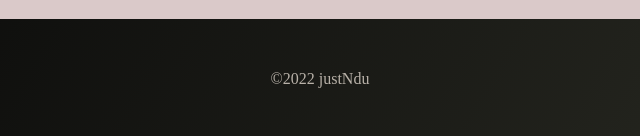
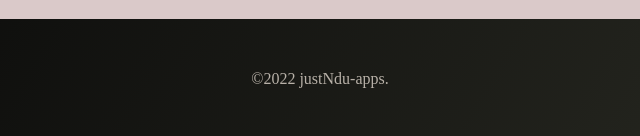
Before and after one commit to mzingeli79/palindrome-checker, a plain HTML site: page index.html in a window 1280 px wide. Shown: the part 661-797 px from the top of the page, 320-960 px from the left. Drawn offline with Linux system fonts and the light colour scheme.

Commit message:
Update index.html

```diff
--- a/index.html
+++ b/index.html
@@ -31,7 +31,7 @@
         </div>
     </main>
     <footer>
-        <p>&copy;2022 justNdu</p>
+        <p>&copy;2022 justNdu-apps.</p>
     </footer>
 
 <script src="script.js"></script>
```
